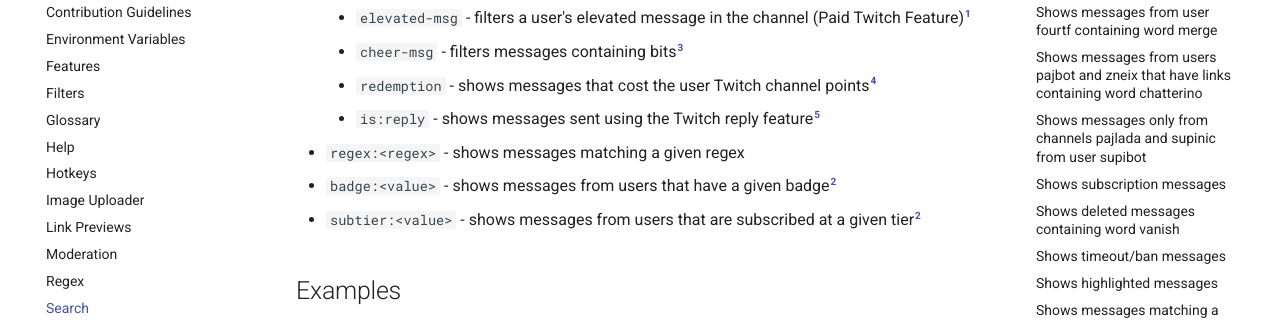
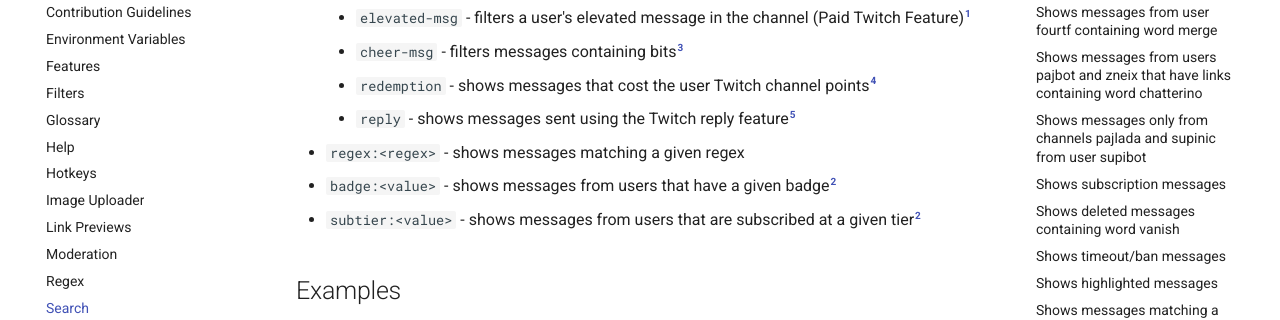
Before and after one commit to Chatterino/wiki, an MkDocs documentation site: the page built from docs/Search.md, in a window 1280 px wide and 900 px high, scrolled down 731 px. Shown: the part 150-470 px from the top of the window. Built offline with MkDocs 1.6.1 and Material for MkDocs 9.7.7, drawn with Linux system fonts in a browser that asks for light colours; comment, search, counter and statistics services are not loaded.

Commit message:
Remove `is:`-prefix

```diff
--- a/docs/Search.md
+++ b/docs/Search.md
@@ -22,7 +22,7 @@ Surround `value` in quotation marks to use whitespaces within it, useful for dea
     - `elevated-msg` - filters a user's elevated message in the channel (Paid Twitch Feature)[^1]
     - `cheer-msg` - filters messages containing bits[^3]
     - `redemption` - shows messages that cost the user Twitch channel points[^4]
-    - `is:reply` - shows messages sent using the Twitch reply feature[^5]
+    - `reply` - shows messages sent using the Twitch reply feature[^5]
 - `regex:<regex>` - shows messages matching a given regex
 - `badge:<value>` - shows messages from users that have a given badge[^2]
 - `subtier:<value>` - shows messages from users that are subscribed at a given tier[^2]
```
